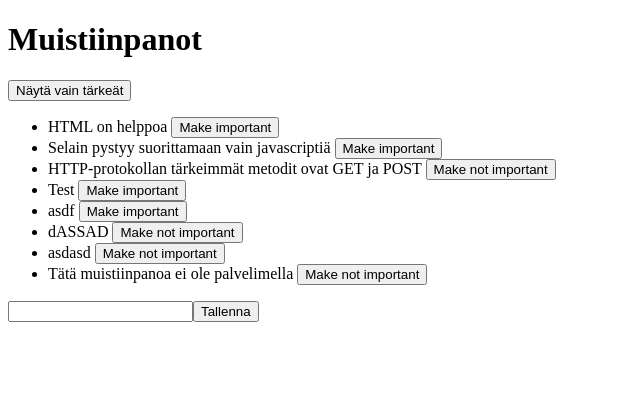
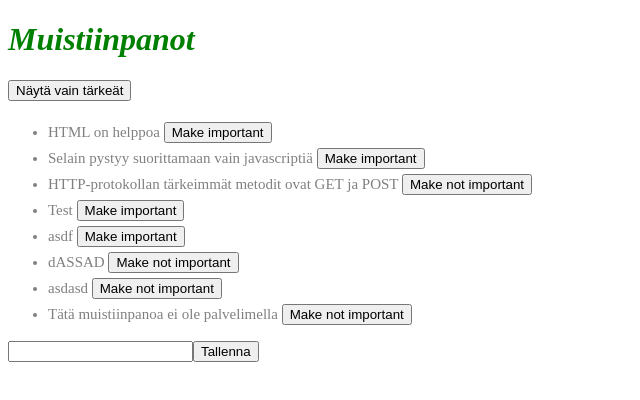
Before and after one commit to Eepa/full-stack-websovelluskehitys, a React (Create React App) app in the folder part2/material/part2/: page / in a window 1280 px wide. Shown: the top 400 px of the page, without its empty margins (0-640 px from the left). Built offline with nearby package versions, Linux system fonts and the light colour scheme; data requests are answered from the project's data file.

Commit message:
Style parts read

```diff
--- a/part2/material/part2/src/App.js
+++ b/part2/material/part2/src/App.js
@@ -1,6 +1,17 @@
 import React from 'react'
 import Note from './components/Note'
 import noteService from './services/notes'
+
+const Notification = ({message}) => {
+    if (message === null) {
+        return null;
+    }
+    return (
+        <div className="error">
+            {message}
+        </div>
+    )
+};
 
 class App extends React.Component {
     constructor(props) {
@@ -8,7 +19,8 @@ class App extends React.Component {
         this.state = {
             notes: [],
             newNote: '',
-            showAll: true
+            showAll: true,
+            error: null
         };
         console.log("Constructor");
     }
@@ -40,10 +52,13 @@ class App extends React.Component {
                   })
               })
               .catch(error => {
-                  alert(`Muistiinpano '${note.content}' on jo valitettavasti poistettu palvelimelta`);
                   this.setState({
+                      error: `Muistiinpano '${note.content}' on jo valitettavasti poistettu palvelimelta`,
                       notes: this.state.notes.filter(n => n.id !== id)
-                  })
+                  });
+                  setTimeout(() => {
+                     this.setState({error: null})
+                  }, 5000);
               })
       }
     };
@@ -93,6 +108,8 @@ class App extends React.Component {
             <div>
                 <h1>Muistiinpanot</h1>
 
+                <Notification message={this.state.error}/>
+
                 <div>
                     <button onClick={this.toggleVisible}>
                         Näytä {showAllLabel}
--- a/part2/material/part2/src/components/Note.js
+++ b/part2/material/part2/src/components/Note.js
@@ -3,7 +3,7 @@ import React from 'react';
 const Note = ({note, toggleImportance}) => {
     const label = note.important ? 'Make not important' : 'Make important';
     return (
-        <li>{note.content} <button onClick={toggleImportance}>{label}</button></li>
+        <li className="note">{note.content} <button onClick={toggleImportance}>{label}</button></li>
     )
 };
 
--- a/part2/material/part2/src/index.css
+++ b/part2/material/part2/src/index.css
@@ -1,5 +1,20 @@
-body {
-  margin: 0;
-  padding: 0;
-  font-family: sans-serif;
+h1 {
+    color: green;
+    font-style: italic;
 }
+
+.note {
+    color: grey;
+    padding-top: 5px;
+    font-size: 15px;
+}
+
+.error {
+    color: red;
+    background: lightgrey;
+    font-size: 20px;
+    border-style: solid;
+    border-radius: 5px;
+    padding: 10px;
+    margin-bottom: 10px;
+}
--- a/part2/material/part2/src/index.js
+++ b/part2/material/part2/src/index.js
@@ -1,6 +1,7 @@
 import React from 'react'
 import ReactDOM from 'react-dom'
 import App from './App'
+import './index.css'
 
 ReactDOM.render(
     <App />,
```
